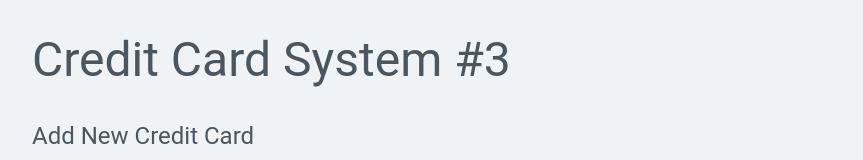
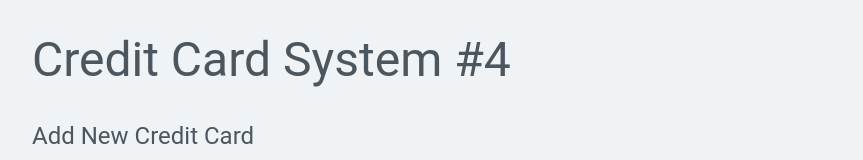
Before and after one commit to daniel-pakos/credit-card-system-gh, a React (Create React App) app in the folder apps/credit-card-gui/: page / in a window 1280 px wide. Shown: the top 160 px of the page, without its empty margins (48-911 px from the left). Built offline with nearby package versions, Linux system fonts and the light colour scheme; no server answers; the HTML template or start-up script is replaced by a standard one.

Commit message:
Examine APP update

```diff
--- a/apps/credit-card-gui/src/components/header/index.tsx
+++ b/apps/credit-card-gui/src/components/header/index.tsx
@@ -6,7 +6,7 @@ export default function Header() {
         <Container maxWidth="xl" className='Header section'>
             <header className="App-header">
                 <Typography variant="h3" component="h3">
-                Credit Card System #3
+                Credit Card System #4
                 </Typography>
             </header>
         </Container>
```
